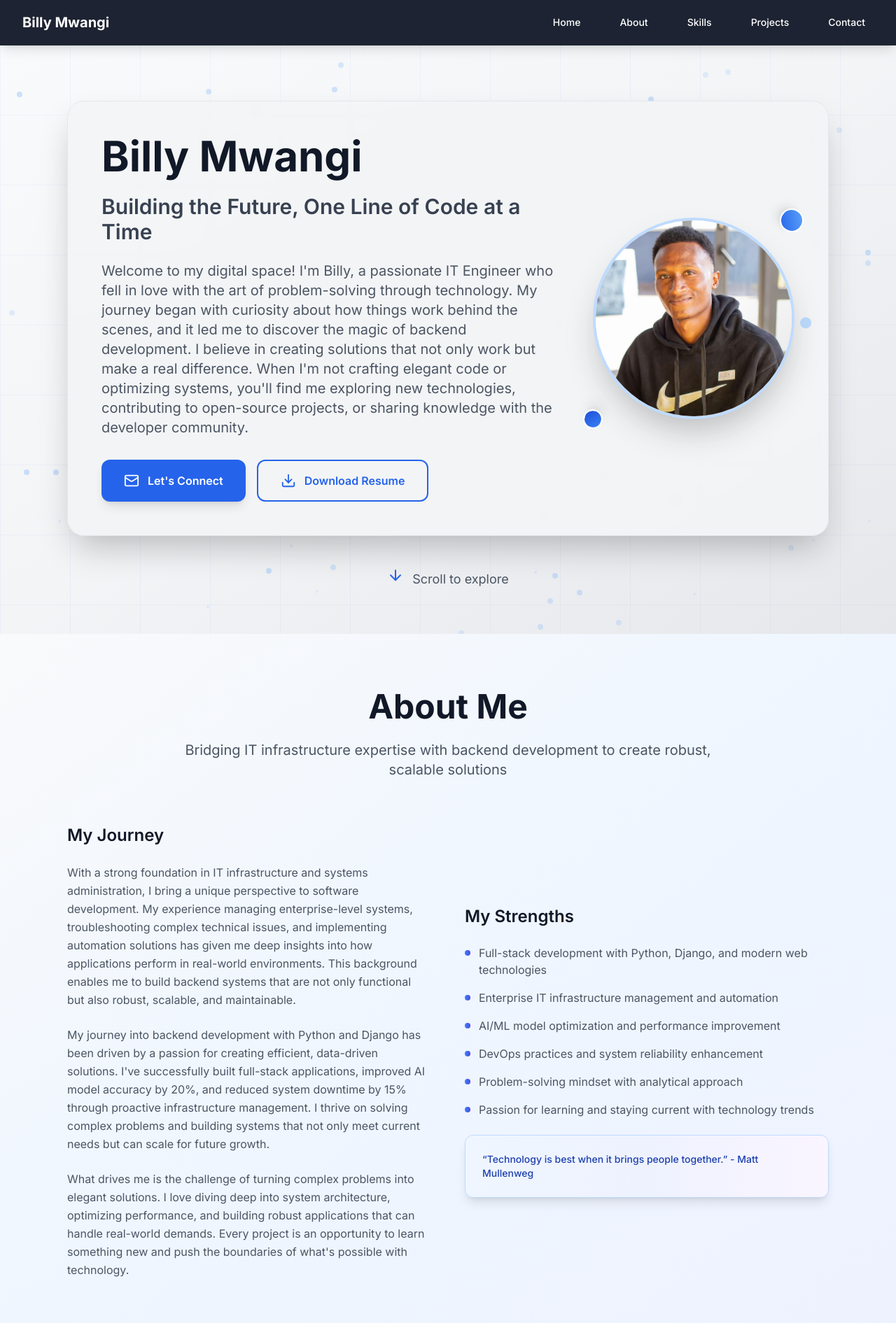
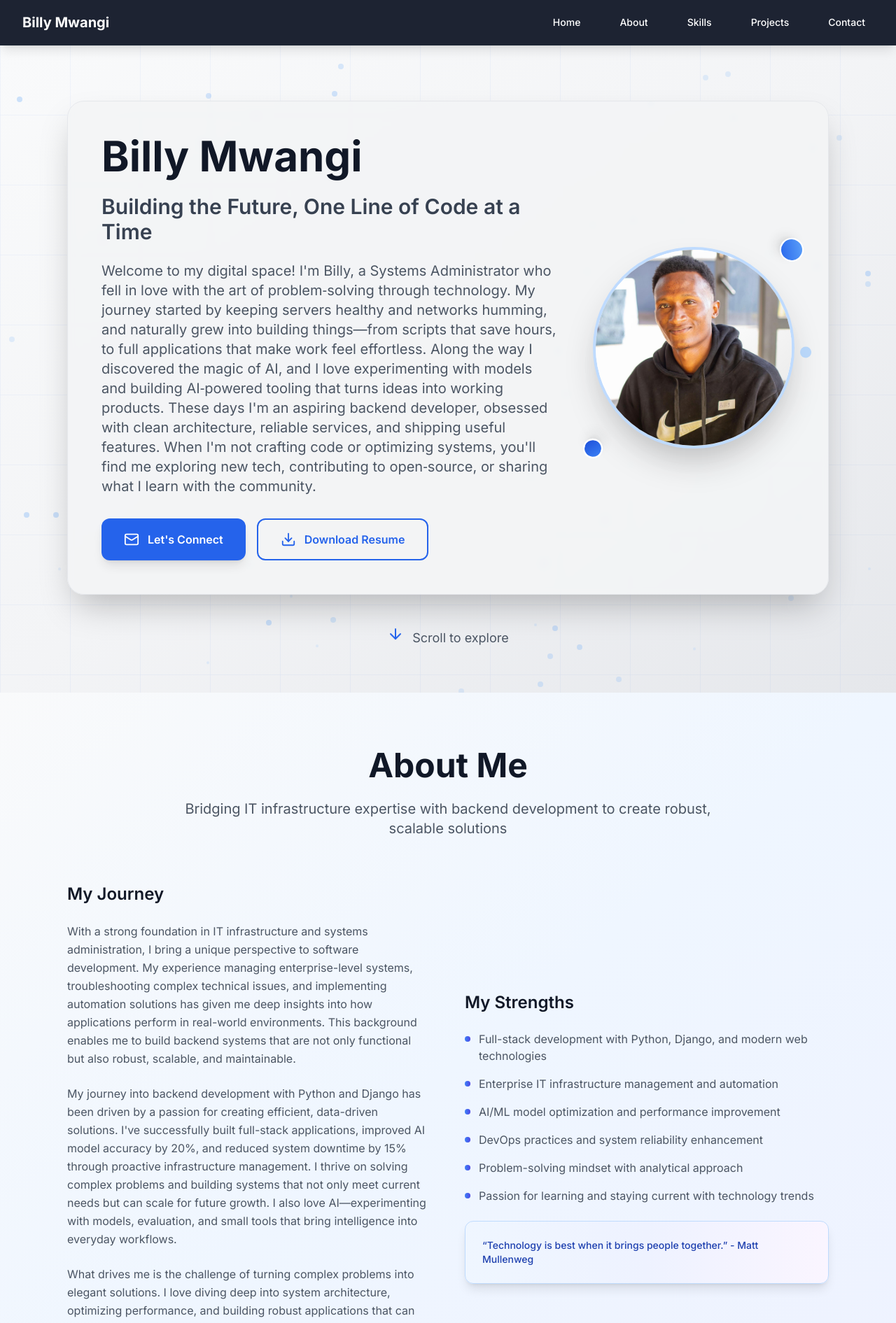
Before and after one commit to BillyMwangiDev/PORTFOLIO, a Next.js app: page / in a window 1280 px wide. Shown: the top 1891 px of the page at 70% size. Built offline with nearby package versions, Linux system fonts and the light colour scheme.

Commit message:
content: add AI focus, emphasize Systems Administrator background; keep backend aspiration in narrative

```diff
--- a/src/components/About.tsx
+++ b/src/components/About.tsx
@@ -82,7 +82,8 @@ const About = () => {
               My journey into backend development with Python and Django has been driven by a passion for creating efficient, data-driven
               solutions. I&apos;ve successfully built full-stack applications, improved AI model accuracy by 20%, and reduced system downtime
               by 15% through proactive infrastructure management. I thrive on solving complex problems and building systems that not only
-              meet current needs but can scale for future growth.
+              meet current needs but can scale for future growth. I also love AI—experimenting with models, evaluation, and small tools that
+              bring intelligence into everyday workflows.
             </motion.p>
 
             <motion.p
@@ -92,8 +93,9 @@ const About = () => {
               className="text-gray-600 leading-relaxed"
             >
               What drives me is the challenge of turning complex problems into elegant solutions. I love diving deep into system architecture,
-              optimizing performance, and building robust applications that can handle real-world demands. Every project is an opportunity
-              to learn something new and push the boundaries of what&apos;s possible with technology.
+              optimizing performance, and building robust applications that can handle real-world demands. I bring a Systems Administrator mindset
+              to software: observability, automation, and reliability first. And as an aspiring backend developer, I&apos;m always refining how I design
+              APIs, data models, and services that are clear, scalable, and maintainable.
             </motion.p>
           </motion.div>
 
--- a/src/components/Hero.tsx
+++ b/src/components/Hero.tsx
@@ -70,10 +70,12 @@ const Hero = () => {
                   transition={{ duration: 0.8, delay: 1.0 }}
                   className="text-lg md:text-xl text-gray-600 leading-relaxed mb-8"
                 >
-                  Welcome to my digital space! I&apos;m Billy, a passionate IT Engineer who fell in love with the art of problem-solving through technology.
-                  My journey began with curiosity about how things work behind the scenes, and it led me to discover the magic of backend development.
-                  I believe in creating solutions that not only work but make a real difference. When I&apos;m not crafting elegant code or optimizing systems,
-                  you&apos;ll find me exploring new technologies, contributing to open-source projects, or sharing knowledge with the developer community.
+                  Welcome to my digital space! I&apos;m Billy, a Systems Administrator who fell in love with the art of problem‑solving through technology.
+                  My journey started by keeping servers healthy and networks humming, and naturally grew into building things—from scripts that save hours,
+                  to full applications that make work feel effortless. Along the way I discovered the magic of AI, and I love experimenting with models
+                  and building AI‑powered tooling that turns ideas into working products. These days I&apos;m an aspiring backend developer, obsessed with clean
+                  architecture, reliable services, and shipping useful features. When I&apos;m not crafting code or optimizing systems, you&apos;ll find me exploring new tech,
+                  contributing to open‑source, or sharing what I learn with the community.
                 </motion.p>
 
                 <motion.div
```
